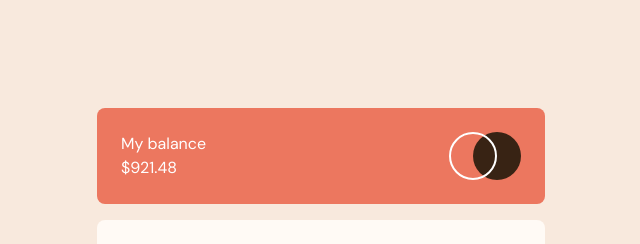
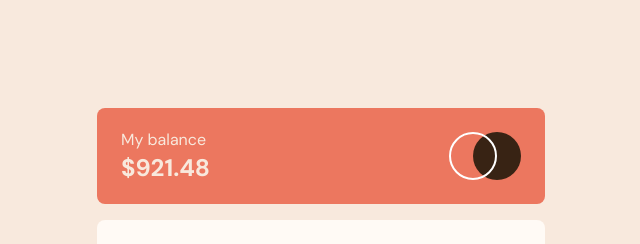
Before and after one commit to Maikolrm/react-expenses-chart, a React (Vite) app: page / in a window 1280 px wide. Shown: the top 244 px of the page, without its empty margins (319-959 px from the left). Built offline with nearby package versions, Linux system fonts and the light colour scheme.

Commit message:
Project - App - styling headings on component header

```diff
--- a/src/App.jsx
+++ b/src/App.jsx
@@ -52,10 +52,10 @@ function App() {
     <AppState.Provider value={state}>
       <AppDispatch.Provider value={dispatch}>
         <main className="m-auto w-full max-w-md font-dm-sans">
-          <div className="p-6 rounded-lg bg-soft-red text-red-400 flex items-center text-white">
-            <div className="flex-1">
-              <h2>My balance</h2>
-              <p>${state.balance}</p>
+          <div className="p-6 rounded-lg bg-soft-red flex items-center">
+            <div className="flex-1 text-cream">
+              <h2 className="text-base leading-none">My balance</h2>
+              <p className="mt-2 text-2xl font-bold leading-none">${state.balance}</p>
             </div>
             <img src="/logo.svg" alt="Application logo" />
           </div>
```
